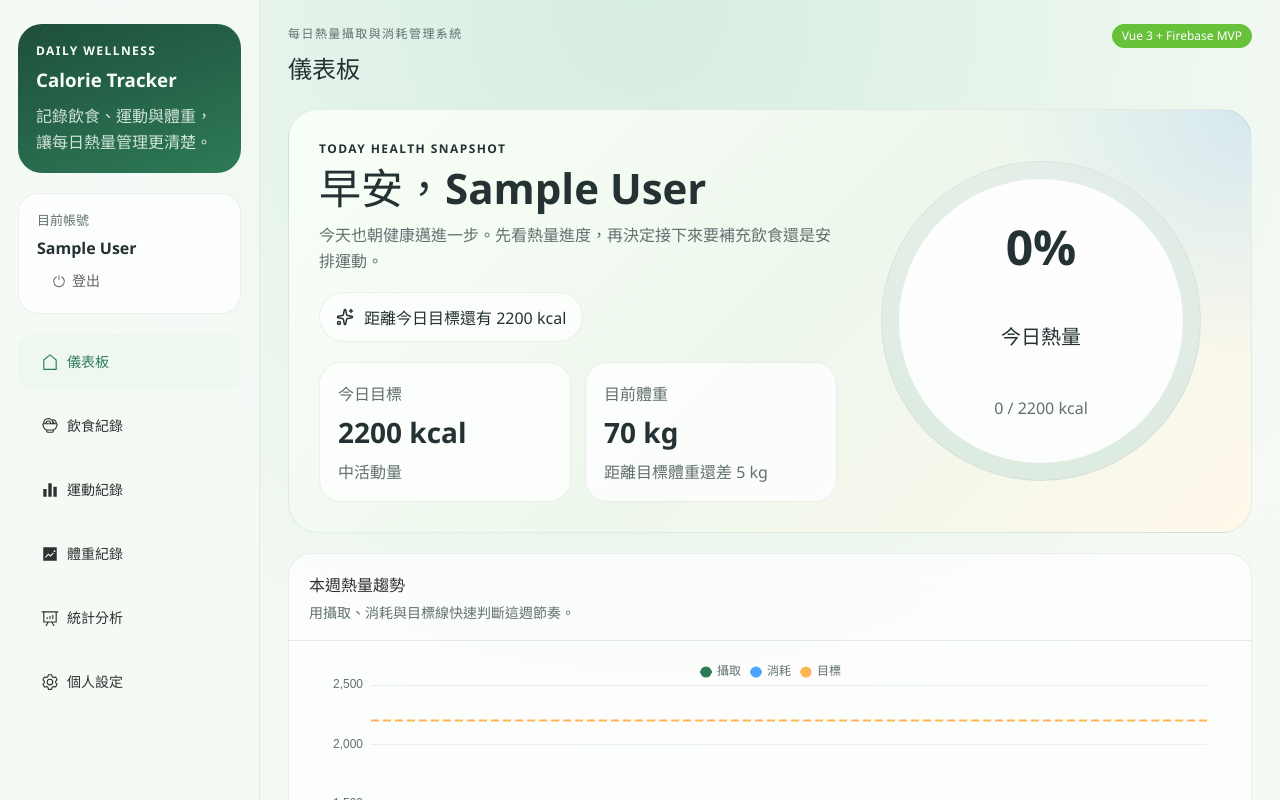
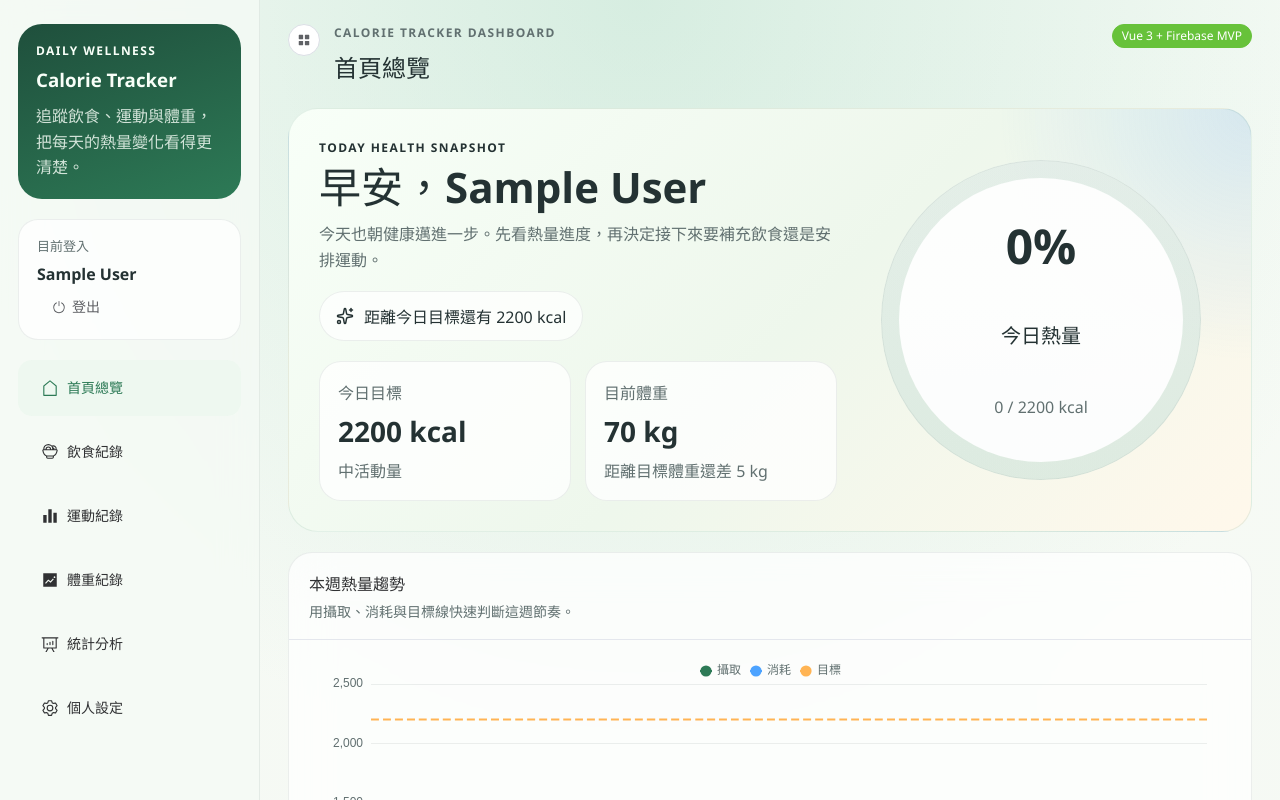
Before and after one commit to servant1001/calorie-tracker, a Vue app: page / in a window 1280 px wide. Shown: the top 800 px of the page. Built offline with nearby package versions, Linux system fonts and the light colour scheme; no server answers; the database is empty; sample sign-in values are in the browser's storage.

Commit message:
-新增 左側選單可以在電腦版、手機版中實現開啟/收合效果

```diff
--- a/src/layouts/AppLayout.vue
+++ b/src/layouts/AppLayout.vue
@@ -4,11 +4,12 @@ import {
   Food,
   Histogram,
   House,
+  Menu as MenuIcon,
   Setting,
   SwitchButton,
   TrendCharts,
 } from '@element-plus/icons-vue'
-import { computed } from 'vue'
+import { computed, onBeforeUnmount, onMounted, ref, watch } from 'vue'
 import { useRoute, useRouter } from 'vue-router'
 
 import { useAuthStore } from '@/stores/auth'
@@ -18,8 +19,13 @@ const route = useRoute()
 const router = useRouter()
 const authStore = useAuthStore()
 
+const mobileBreakpoint = 992
+const isMobile = ref(false)
+const isSidebarOpen = ref(false)
+const isSidebarCollapsed = ref(false)
+
 const menuItems = [
-  { path: '/', label: '儀表板', icon: House },
+  { path: '/', label: '首頁總覽', icon: House },
   { path: '/foods', label: '飲食紀錄', icon: Food },
   { path: '/exercises', label: '運動紀錄', icon: Histogram },
   { path: '/weights', label: '體重紀錄', icon: TrendCharts },
@@ -27,8 +33,51 @@ const menuItems = [
   { path: '/settings', label: '個人設定', icon: Setting },
 ]
 
+const pageTitleMap: Record<string, string> = {
+  dashboard: '首頁總覽',
+  foods: '飲食紀錄',
+  exercises: '運動紀錄',
+  weights: '體重紀錄',
+  statistics: '統計分析',
+  settings: '個人設定',
+}
+
 const activePath = computed(() => route.path)
-const accountLabel = computed(() => authStore.displayName || authStore.email || '未登入')
+const accountLabel = computed(() => authStore.displayName || authStore.email || '已登入使用者')
+const currentPageTitle = computed(() => pageTitleMap[String(route.name ?? '')] ?? 'Calorie Tracker')
+const sidebarClasses = computed(() => ({
+  'app-aside--open': isSidebarOpen.value,
+  'app-aside--collapsed': !isMobile.value && isSidebarCollapsed.value,
+}))
+
+function syncViewportState() {
+  const nextIsMobile = window.innerWidth <= mobileBreakpoint
+
+  if (nextIsMobile !== isMobile.value) {
+    isMobile.value = nextIsMobile
+  }
+
+  if (isMobile.value) {
+    isSidebarOpen.value = false
+  } else {
+    isSidebarOpen.value = true
+  }
+}
+
+function toggleSidebar() {
+  if (isMobile.value) {
+    isSidebarOpen.value = !isSidebarOpen.value
+    return
+  }
+
+  isSidebarCollapsed.value = !isSidebarCollapsed.value
+}
+
+function closeMobileSidebar() {
+  if (isMobile.value) {
+    isSidebarOpen.value = false
+  }
+}
 
 async function handleLogout() {
   try {
@@ -39,38 +88,67 @@ async function handleLogout() {
     showError(error, '登出失敗，請稍後再試。')
   }
 }
+
+watch(
+  () => route.fullPath,
+  () => {
+    closeMobileSidebar()
+  },
+)
+
+onMounted(() => {
+  syncViewportState()
+  window.addEventListener('resize', syncViewportState)
+})
+
+onBeforeUnmount(() => {
+  window.removeEventListener('resize', syncViewportState)
+})
 </script>
 
 <template>
-  <el-container class="app-shell">
-    <el-aside class="app-aside" width="260px">
-      <div class="brand-block">
-        <p class="brand-kicker">Daily wellness</p>
-        <h1>Calorie Tracker</h1>
-        <p class="brand-copy">記錄飲食、運動與體重，讓每日熱量管理更清楚。</p>
+  <div v-if="isMobile && isSidebarOpen" class="app-overlay" @click="closeMobileSidebar"></div>
+
+  <el-container class="app-shell" :class="{ 'app-shell--mobile': isMobile }">
+    <el-aside :class="['app-aside', sidebarClasses]" :width="isMobile ? '280px' : isSidebarCollapsed ? '92px' : '260px'">
+      <div class="brand-block" :class="{ 'brand-block--compact': !isMobile && isSidebarCollapsed }">
+        <p v-if="!isSidebarCollapsed || isMobile" class="brand-kicker">Daily wellness</p>
+        <h1>{{ !isSidebarCollapsed || isMobile ? 'Calorie Tracker' : 'CT' }}</h1>
+        <p v-if="!isSidebarCollapsed || isMobile" class="brand-copy">
+          追蹤飲食、運動與體重，把每天的熱量變化看得更清楚。
+        </p>
       </div>
 
-      <div class="account-panel">
-        <p class="account-panel__label">目前帳號</p>
+      <div v-if="!isSidebarCollapsed || isMobile" class="account-panel">
+        <p class="account-panel__label">目前登入</p>
         <strong>{{ accountLabel }}</strong>
         <el-button :icon="SwitchButton" text @click="handleLogout">登出</el-button>
       </div>
 
-      <el-menu :default-active="activePath" class="side-menu" router>
+      <div v-else class="account-panel account-panel--compact">
+        <strong>{{ String(accountLabel).slice(0, 1).toUpperCase() }}</strong>
+      </div>
+
+      <el-menu :default-active="activePath" class="side-menu" router :collapse="!isMobile && isSidebarCollapsed">
         <el-menu-item v-for="item in menuItems" :key="item.path" :index="item.path">
           <el-icon>
             <component :is="item.icon" />
           </el-icon>
-          <span>{{ item.label }}</span>
+          <template #title>
+            <span>{{ item.label }}</span>
+          </template>
         </el-menu-item>
       </el-menu>
     </el-aside>
 
-    <el-container>
+    <el-container class="app-content-shell">
       <el-header class="app-header">
-        <div>
-          <p class="page-kicker">每日熱量攝取與消耗管理系統</p>
-          <h2>{{ route.meta.title }}</h2>
+        <div class="app-header__group">
+          <el-button circle plain class="sidebar-toggle" :icon="MenuIcon" @click="toggleSidebar" />
+          <div>
+            <p class="page-kicker">Calorie tracker dashboard</p>
+            <h2>{{ currentPageTitle }}</h2>
+          </div>
         </div>
         <el-tag type="success" effect="dark" round>Vue 3 + Firebase MVP</el-tag>
       </el-header>
--- a/src/styles/main.css
+++ b/src/styles/main.css
@@ -43,6 +43,7 @@ a {
 
 .app-shell {
   min-height: 100vh;
+  position: relative;
 }
 
 .app-aside {
@@ -50,6 +51,28 @@ a {
   background: rgba(245, 250, 245, 0.78);
   backdrop-filter: blur(18px);
   padding: 24px 18px;
+  transition:
+    width 0.25s ease,
+    transform 0.25s ease,
+    opacity 0.25s ease;
+  overflow: hidden;
+  z-index: 30;
+}
+
+.app-aside--collapsed {
+  padding-inline: 12px;
+}
+
+.app-content-shell {
+  min-width: 0;
+}
+
+.app-overlay {
+  position: fixed;
+  inset: 0;
+  background: rgba(20, 28, 29, 0.38);
+  backdrop-filter: blur(2px);
+  z-index: 20;
 }
 
 .brand-block {
@@ -58,6 +81,11 @@ a {
   background: linear-gradient(160deg, #1f4f3c 0%, #2d7a56 100%);
   color: #f8fff8;
   margin-bottom: 20px;
+}
+
+.brand-block--compact {
+  padding: 18px 12px;
+  text-align: center;
 }
 
 .brand-block h1,
@@ -103,6 +131,24 @@ a {
   margin-bottom: 6px;
 }
 
+.account-panel--compact {
+  display: grid;
+  place-items: center;
+  min-height: 76px;
+  padding: 12px;
+}
+
+.account-panel--compact strong {
+  margin: 0;
+  width: 42px;
+  height: 42px;
+  border-radius: 50%;
+  display: grid;
+  place-items: center;
+  background: var(--accent-soft);
+  color: var(--accent);
+}
+
 .side-menu.el-menu {
   border-right: none;
   background: transparent;
@@ -125,6 +171,16 @@ a {
   align-items: flex-start;
   justify-content: space-between;
   gap: 16px;
+}
+
+.app-header__group {
+  display: flex;
+  align-items: flex-start;
+  gap: 14px;
+}
+
+.sidebar-toggle {
+  flex: 0 0 auto;
 }
 
 .page-kicker {
@@ -428,9 +484,19 @@ a {
   }
 
   .app-aside {
-    width: 100% !important;
-    border-right: none;
-    border-bottom: 1px solid var(--shell-border);
+    position: fixed;
+    top: 0;
+    left: 0;
+    bottom: 0;
+    width: min(280px, calc(100vw - 32px)) !important;
+    border-right: 1px solid var(--shell-border);
+    border-bottom: none;
+    transform: translateX(-100%);
+    box-shadow: 0 18px 48px rgba(36, 50, 51, 0.14);
+  }
+
+  .app-aside--open {
+    transform: translateX(0);
   }
 
   .app-header,
@@ -455,6 +521,10 @@ a {
   .app-main,
   .app-header {
     padding-inline: 18px;
+  }
+
+  .app-header {
+    padding-top: 18px;
   }
 }
 
@@ -484,4 +554,8 @@ a {
   .statistics-chart {
     min-height: 280px;
   }
+
+  .app-header__group {
+    width: 100%;
+  }
 }
```
